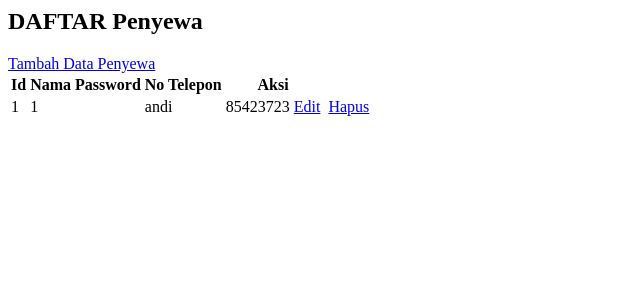
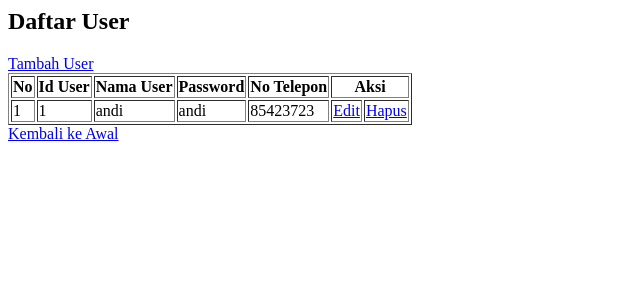
Before and after one commit to webLanjutA2-2014/quiz3.2, a PHP site: page /user.php in a window 1280 px wide. Shown: the top 300 px of the page, without its empty margins (0-640 px from the left). Run offline with PHP 8.4, Linux system fonts and the light colour scheme; data comes from the database, SQL or seed files in the repository; data that the repository does not hold is empty.

Commit message:
18-04045

```diff
--- a/user.php
+++ b/user.php
@@ -1,6 +1,6 @@
 <html>
 <head>
-	<title>Daftar Penyewa</title>
+	<title>Daftar User</title>
 </head>
 <body>
 <?php
@@ -11,45 +11,41 @@
 	$user = 'root';
 	$pass = '';
 
-	//membuat koneksi ke database
-	$con = mysqli_connect($host, $user, $pass, $dbname);
-	//cek ada kesalahan koneksi atau tidak?
-	if (mysqli_connect_errno()) {
-		echo "Koneksi Error : " . mysqli_connect_error();
-	}
+	//koneksi ke datbase
+	$con = mysqli_connect ($host ,$user,$pass,$dbname);
 
-	//membuat query
+	//query
 	$query = mysqli_query($con, "SELECT * FROM user");
 
-	//mengambil data hasil query dan menampilkannya
-
-	echo "<h2>DAFTAR Penyewa</h2>";
+	//megngambil data hasil query dan menampilkannya
+	echo"<h2>Daftar User</h2>";
 	?>
-	<a href="tambahuser.php">Tambah Data Penyewa</a>
-	<table><tr>
-		<th>Id</th>
-		<th>Nama</th>
+	<a href="tambah_user.php" >Tambah User</a>
+	<table border = 1><tr>
+		<th>No</th>
+		<th>Id User</th>
+		<th>Nama User</th>
 		<th>Password</th>
 		<th>No Telepon</th>
-		<th colspan="2">Aksi</th>
+		<th colspan="2" align="center">Aksi</th>
 	</tr>
+
 	<?php
-	$i = 1;
-	while ($data = mysqli_fetch_assoc($query)) {
-		echo "<tr>";
-		echo "<td>".$i."</td>";
+	$i=1;
+	while ($data = mysqli_fetch_assoc($query)){
+		echo "<tr>"	;
+		echo "<td>"	.$i."</td>";
 		echo "<td>".$data['id_user']."</td>";
-		echo "<td>".$data['nama']."</td>";
+		echo "<td>".$data['username']."</td>";
 		echo "<td>".$data['password']."</td>";
 		echo "<td>".$data['no_telepon']."</td>";
-		echo "<td><a href=\"edituser.php?id=".$data['id_user']."\">Edit</a><td>";
-		echo "<td><a href=\"hapususer.php?id="
+		echo "<td><a href=\"edit.php?id=".$data['id_user']."\">Edit</a></td>";
+		echo "<td><a href=\"hapus.php?id="
 			.$data['id_user']."\"
-			onclick=\"alert('Anda Akan Menghapus Data pengguna!')\"> Hapus</a><td>";
+			onclick=\"alert('Anda Akan Menghapus Data User!')\"> Hapus</a></td>";
 		echo "</tr>";
 		$i++;
 	}
 	?>
 	</table>
-</body>
-</html>
+	<tr><td><a href="index.php">Kembali ke Awal</a></td></tr>
```
